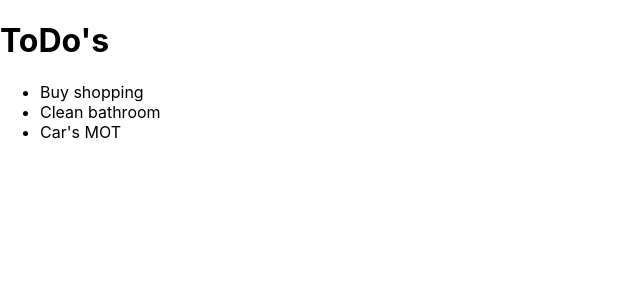
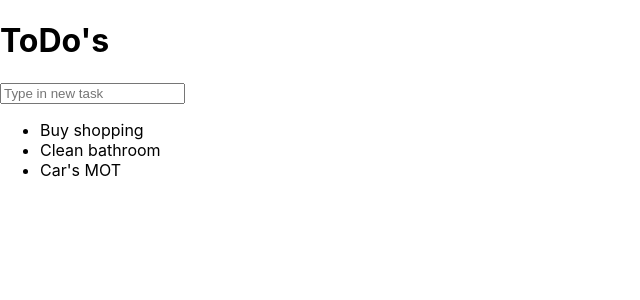
Before and after one commit to J-Rozas/To-Do-List, a React (Create React App) app: page / in a window 1280 px wide. Shown: the top 300 px of the page, without its empty margins (0-640 px from the left). Built offline with nearby package versions, Linux system fonts and the light colour scheme.

Commit message:
Add form to allow the submission of a new task

```diff
--- a/src/App.js
+++ b/src/App.js
@@ -23,6 +23,9 @@ function App() {
     <h1>
       ToDo's
     </h1>
+    <form>
+      <input type='text' placeholder='Type in new task' name='next-task' value={''}></input>
+    </form>
     <ul>
       { taskNodes }
     </ul>
```
